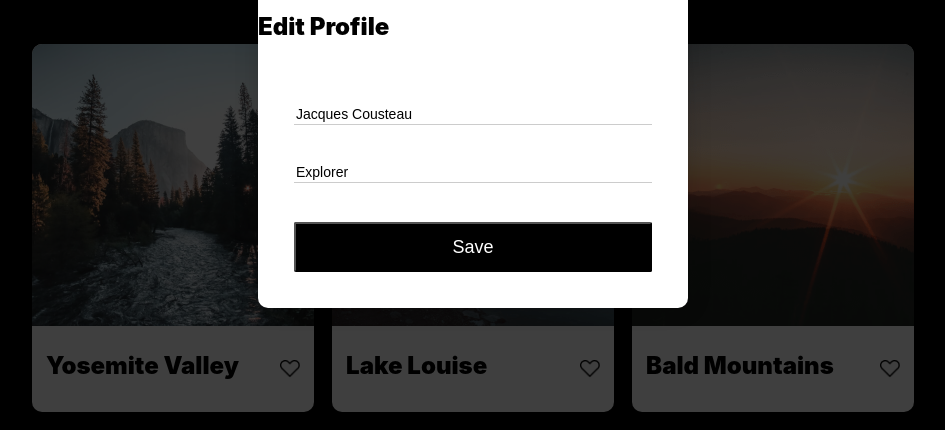
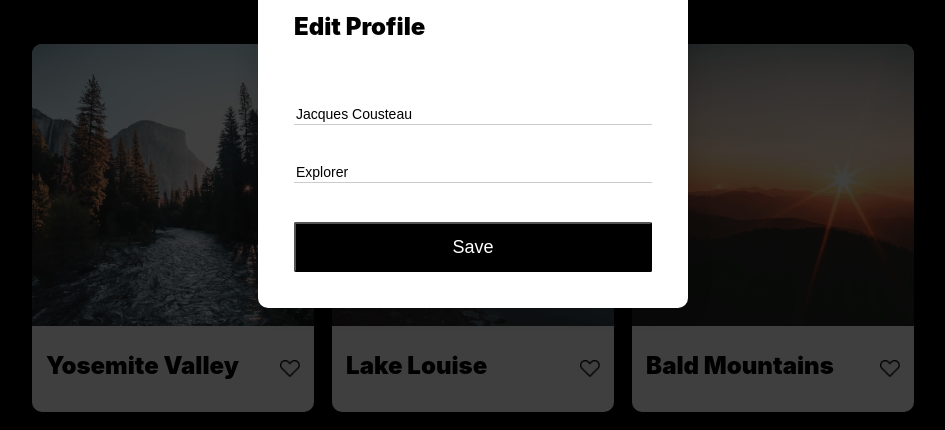
Before and after one commit to ChristinaCattane/web_project_4, a plain HTML site: page index.html in a window 1280 px wide. Both pictures are taken after a click on the button 755 px from the left and 188 px from the top of the page. Shown: the part 257-687 px from the top of the page, without its empty margins (167-1112 px from the left). Drawn offline with Linux system fonts and the light colour scheme.

Commit message:
Update modal__text.css

```diff
--- a/blocks/modal/__text/modal__text.css
+++ b/blocks/modal/__text/modal__text.css
@@ -5,7 +5,7 @@
     font-weight: 900;
     font-size: 24px;
     line-height: 29px;
-    margin: 34px 36px 25px 0;
+    margin: 34px 36px 25px;
 }
 
   @media screen and (max-width: 440px){
```
